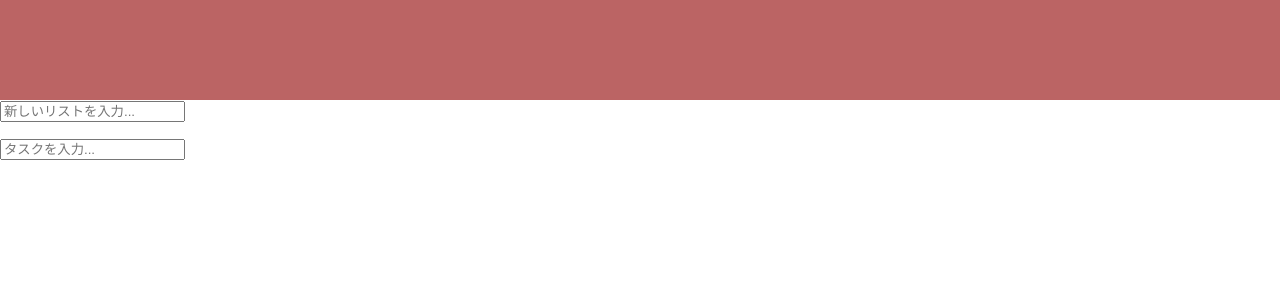
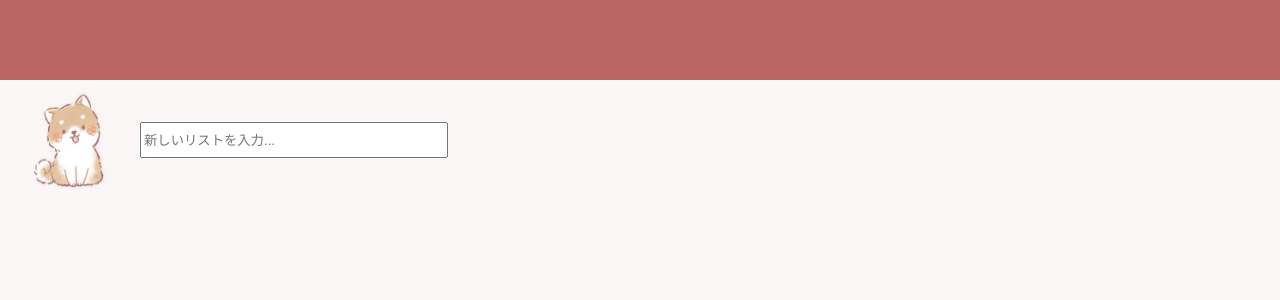
Before and after one commit to chisaki66/shiba-desktop-app, a React (Create React App) app: page / in a window 1280 px wide. Shown: the top 300 px of the page. Built offline with nearby package versions, Linux system fonts and the light colour scheme.

Commit message:
edit layout

```diff
--- a/src/App.jsx
+++ b/src/App.jsx
@@ -8,6 +8,7 @@ const App = () => {
   const [lists, setLists] = useState([]);
   const [listNum, setListNum] = useState(0);
   const [item, setItem] = useState('');
+  const [showSidebar, setShowSidebar] = useState(false);
 
   const handleListSubmit = (event) => {
     event.preventDefault();
@@ -23,6 +24,7 @@ const App = () => {
 
   const handleChangeList = (index) => {
     setListNum(index);
+    setShowSidebar(true);
   };
 
   const handleUpdateList = (index) => {
@@ -113,8 +115,9 @@ const App = () => {
   };
 
   return (
-    <div>
-      <header className="header"></header>
+    <>
+      <header className="header" />
+      <main className="main">
         <Lists
           lists={lists}
           title={title}
@@ -124,6 +127,7 @@ const App = () => {
           handleUpdateList={handleUpdateList}
           handleRemoveList={handleRemoveList}
         />
+        {showSidebar ? (
           <SubLists
             item={item}
             list={lists[listNum]}
@@ -134,8 +138,9 @@ const App = () => {
             handleEditSubList={handleEditSubList}
             handleRemoveSubList={handleRemoveSubList}
           />
-      <footer></footer>
-    </div>
+        ) : null}
+      </main>
+    </>
   );
 };
 
--- a/src/App.scss
+++ b/src/App.scss
@@ -1,4 +1,9 @@
 .header {
   background-color: #bb6464;
-  height: 100px;
+  height: 80px;
 }
+
+.main {
+  display: flex;
+  height: 100vh;
+}
--- a/src/components/Lists.jsx
+++ b/src/components/Lists.jsx
@@ -1,4 +1,5 @@
 import './Lists.scss';
+import shiba_1 from '../images/shiba_1.png';
 
 const Lists = ({
   lists,
@@ -10,11 +11,19 @@ const Lists = ({
   handleRemoveList,
 }) => {
   return (
-    <div>
-      <main className="list">
-        <form onSubmit={handleListSubmit}>
-          <input placeholder="新しいリストを入力..." value={title} onChange={handleAddList} />
+    <div className="list">
+      <div className="list__header">
+        <img className="list__header-img" src={shiba_1} alt="shiba_1" />
+
+        <form className="list__header-form" onSubmit={handleListSubmit}>
+          <input
+            className="list__header-input"
+            placeholder="新しいリストを入力..."
+            value={title}
+            onChange={handleAddList}
+          />
         </form>
+      </div>
       <ul>
         {lists.map((list, index) => (
           <li className="list__item" key={index}>
@@ -39,7 +48,6 @@ const Lists = ({
           </li>
         ))}
       </ul>
-      </main>
     </div>
   );
 };
--- a/src/components/Lists.scss
+++ b/src/components/Lists.scss
@@ -1,4 +1,28 @@
 .list {
+  width: 100%;
+  background-color: #fcf7f7;
+
+  &__header {
+    display: flex;
+    height: 100px;
+    padding: 10px 30px;
+  }
+
+  &__header-img {
+    width: 80px;
+  }
+
+  &__header-form {
+    width: 100%;
+    margin: auto;
+    padding-left: 30px;
+  }
+
+  &__header-input {
+    width: 300px;
+    height: 30px;
+  }
+
   &__item {
     list-style: none;
     display: flex;
--- a/src/components/SubLists.jsx
+++ b/src/components/SubLists.jsx
@@ -11,8 +11,7 @@ const SubLists = ({
   handleRemoveSubList,
 }) => {
   return (
-    <>
-      <main className="sub-list">
+    <div className="sub-list">
       <form onSubmit={handleSubListSubmit}>
         <input placeholder="タスクを入力..." value={item} onChange={handleAddSubList} />
       </form>
@@ -46,8 +45,7 @@ const SubLists = ({
             ))
           : null}
       </ul>
-      </main>
-    </>
+    </div>
   );
 };
 
--- a/src/components/SubLists.scss
+++ b/src/components/SubLists.scss
@@ -1,4 +1,9 @@
 .sub-list {
+  width: 550px;
+  background-color: #faf0f0;
+  box-shadow: 0 0 2px rgb(167, 167, 167);
+  transition: 2s;
+
   &__item {
     list-style: none;
     display: flex;
@@ -13,6 +18,7 @@
   &__unfinished-item {
     border: none;
     outline: none;
+    background-color: transparent;
   }
 
   &__action-button {
```
Also changed, not shown: src/images/shiba_1.png (added). Lines whose indentation alone changed are shown as unchanged.
